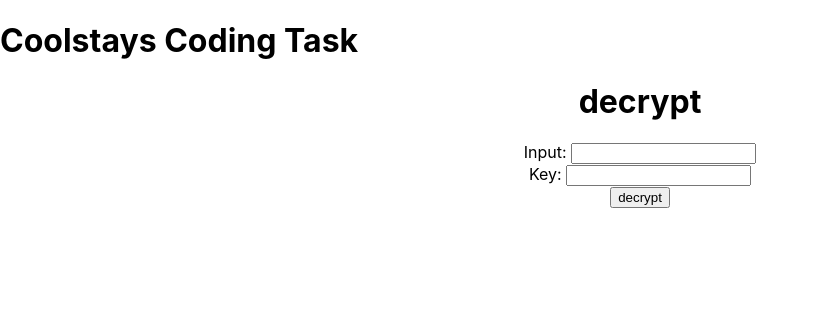
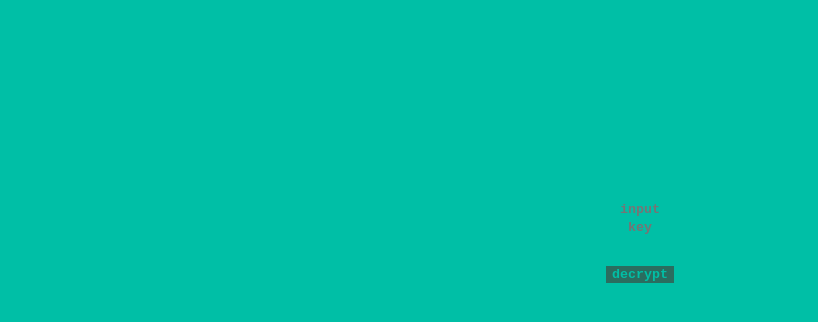
Before and after one commit to KitBoothroyd/coolstays-assignment, a React (Create React App) app: page /decrypt in a window 1280 px wide. Shown: the top 322 px of the page, without its empty margins (0-818 px from the left). Built offline with nearby package versions, Linux system fonts and the light colour scheme.

Commit message:
ui updates

```diff
--- a/package.json
+++ b/package.json
@@ -8,7 +8,9 @@
     "@testing-library/user-event": "^13.5.0",
     "react": "^18.3.1",
     "react-dom": "^18.3.1",
+    "react-router-dom": "^6.27.0",
     "react-scripts": "5.0.1",
+    "styled-components": "^6.1.13",
     "web-vitals": "^2.1.4"
   },
   "scripts": {
--- a/src/App.css
+++ b/src/App.css
@@ -1,5 +1,48 @@
 .App {
+  margin-top: 200px;
   text-align: center;
+}
+
+body {
+  color: #2a6d5f;
+  font-family: 'Courier New', Courier, monospace;
+}
+
+a {
+  color: #2a6d5f;
+  text-decoration: none;
+}
+
+html {
+  background-color: #00bfa6;
+}
+
+input {
+  border: transparent;
+  background: transparent;
+  font-family: 'Courier New', Courier, monospace;
+  font-weight: bold;
+  color: #2a6d5f;
+  text-align: center;
+}
+
+input:focus {
+  outline: none;
+  border: none;
+}
+
+.m-r-50 {
+  margin-right: 50px;
+}
+
+button {
+  border: transparent;
+  background: transparent;
+  font-family: 'Courier New', Courier, monospace;
+  font-weight: bold;
+  background-color: #2a6d5f;
+  color: #00bfa6;
+  margin-top: 30px;
 }
 
 .App-logo {
--- a/src/App.js
+++ b/src/App.js
@@ -5,13 +5,12 @@
 
 const App = () => {
    return (
-      <>
-        <h1>Coolstays Coding Task</h1>
+      <div className="App">
          <Routes>
             <Route path="/" element={<Home />} />
             <Route path="/:type" element={<Form />} />
          </Routes>
-      </>
+      </div>
    );
 }
 
--- a/src/pages/Form.js
+++ b/src/pages/Form.js
@@ -30,15 +30,14 @@
     };
 
     return (
-        <div className="App">
-            <h1>{type}</h1>
+        <>
             <form
                 action="http://localhost:8000/server.php"
                 method="post"
                 onSubmit={(event) => handleSubmit(event)}
             >
-                <label htmlFor="input">Input: </label>
                 <input
+                    placeholder="input"
                     type="text"
                     id="input"
                     name="input"
@@ -46,10 +45,11 @@
                     onChange={(event) =>
                         handleInputChange(event)
                     }
+                    autoFocus
                 />
                 <br />
-                <label htmlFor="key">Key: </label>
                 <input
+                    placeholder="key"
                     type="text"
                     id="key"
                     name="key"
@@ -62,7 +62,7 @@
                 <button type="submit">{type}</button>
             </form>
             <h1>{output}</h1>
-        </div>
+        </>
     );
 }
 
--- a/src/pages/Home.js
+++ b/src/pages/Home.js
@@ -2,10 +2,10 @@
 
 const Home = () => {
     return (
-        <>
-            <Link to="/encrypt">Encrypt</Link>
-            <Link to="/decrypt">Decrypt</Link>
-        </>
+        <div>
+            <Link to="/encrypt" className="m-r-50"><b>ENCRYPT</b></Link>
+            <Link to="/decrypt"><b>DECRYPT</b></Link>
+        </div>
     );
 }
 
```
Also changed, not shown: 2 other files (tests, documents, lock files or other folders).
